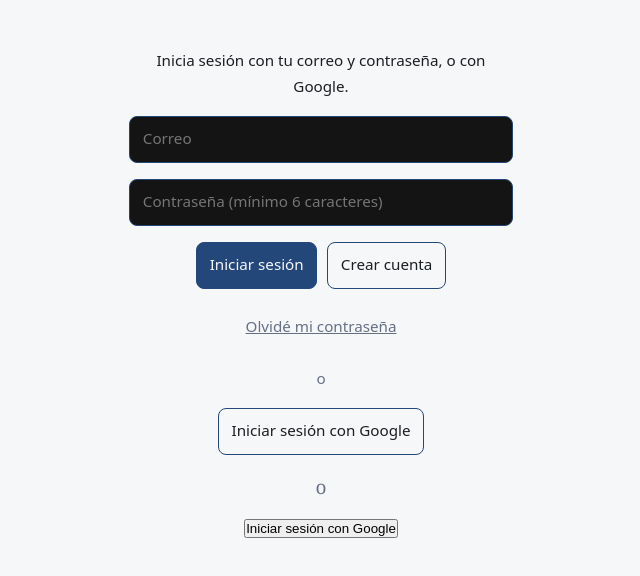
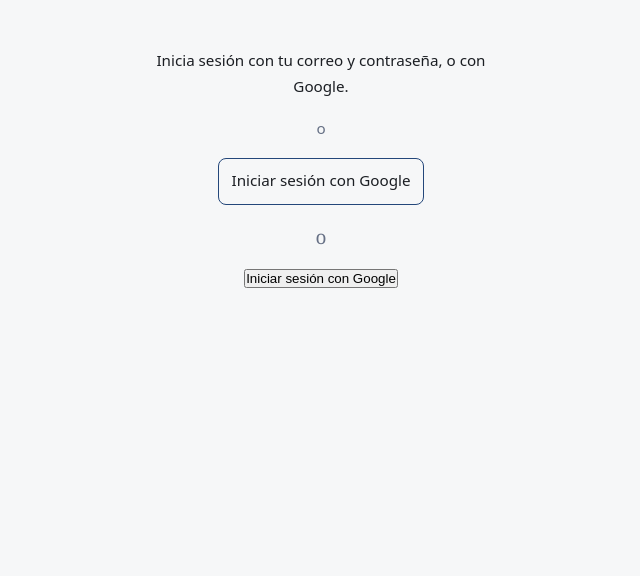
Before and after one commit to hugoed2106/poemas, a plain HTML site: page solicitar-publicar-poemas/index.html in a window 1280 px wide. Shown: the whole page, without its empty margins (319-959 px from the left). Drawn offline with Linux system fonts and the light colour scheme; no server answers.

Commit message:
Deployment 126

```diff
--- a/solicitar-publicar-poemas/index.html
+++ b/solicitar-publicar-poemas/index.html
@@ -17,7 +17,7 @@
 
         <section class="sesion" id="sesion">
             <p>Inicia sesión con tu correo y contraseña, o con Google.</p>
-            <form id="formAcceso" autocomplete="on" class="acceso">
+            <form id="formAcceso" autocomplete="on" class="acceso" hidden>
                 <input type="email" id="accCorreo" required autocomplete="email" placeholder="Correo">
                 <input type="password" id="accClave" required minlength="6" autocomplete="current-password" placeholder="Contraseña (mínimo 6 caracteres)">
                 <div class="acciones">
```
